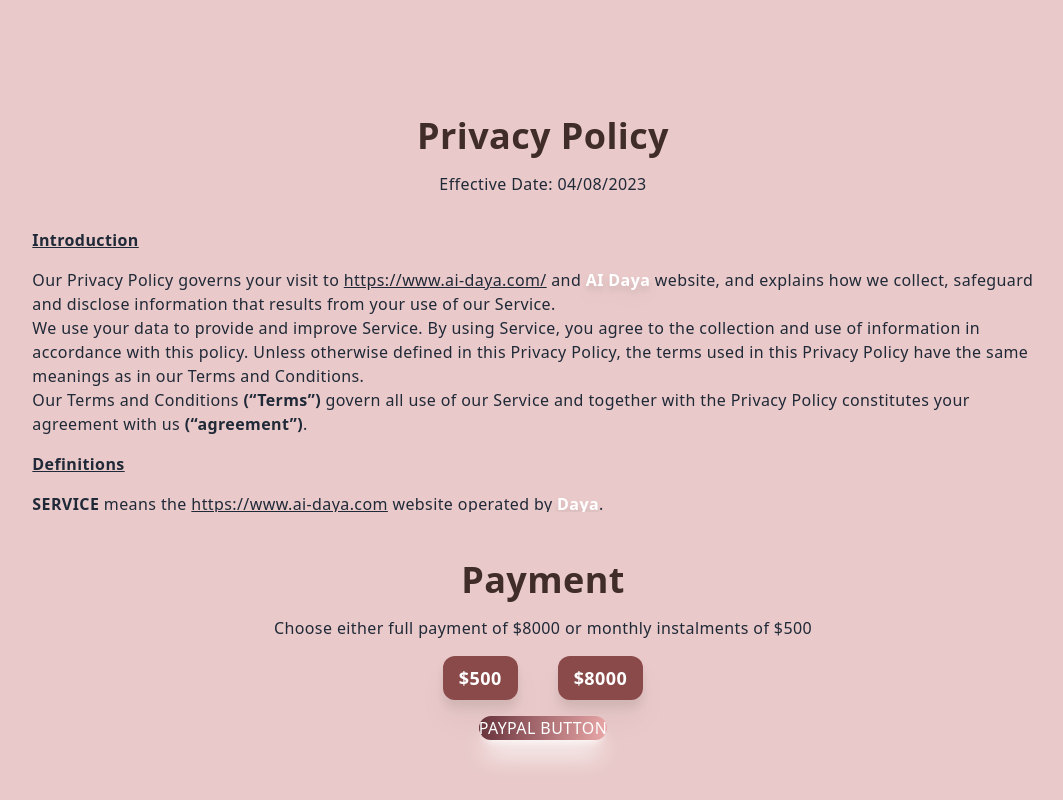
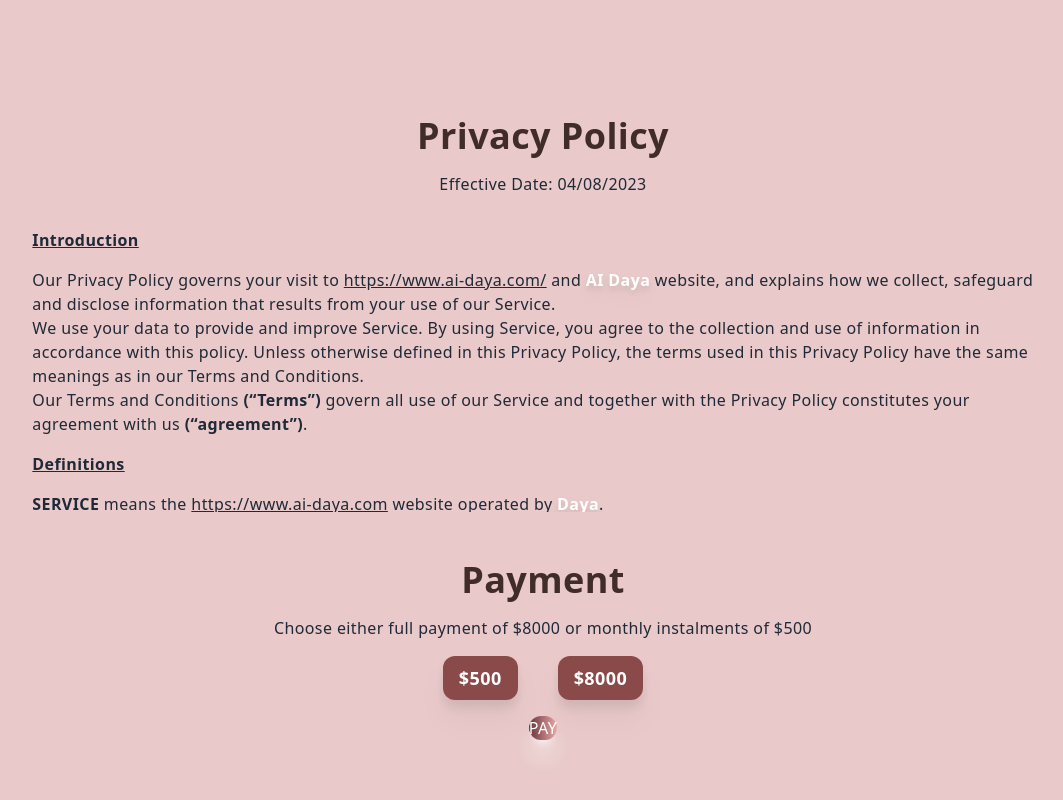
Before and after one commit to N-Hidaya/My-Template, a Next.js app: page /Payhome in a window 1280 px wide. Shown: the part 540-1340 px from the top of the page, without its empty margins (97-1160 px from the left). Built offline with nearby package versions, Linux system fonts and the light colour scheme.

Commit message:
aaahhahha

```diff
--- a/pages/Payhome.jsx
+++ b/pages/Payhome.jsx
@@ -26,7 +26,7 @@ function Payhome() {
                   <Amount amount={amount} setAmount={setAmount} value={500}/>
                   <Amount amount={amount} setAmount={setAmount} value={8000}/>
                 </div>
-                <button>Paypal button</button>
+                <button>Pay</button>
             </div>
 
 
```
